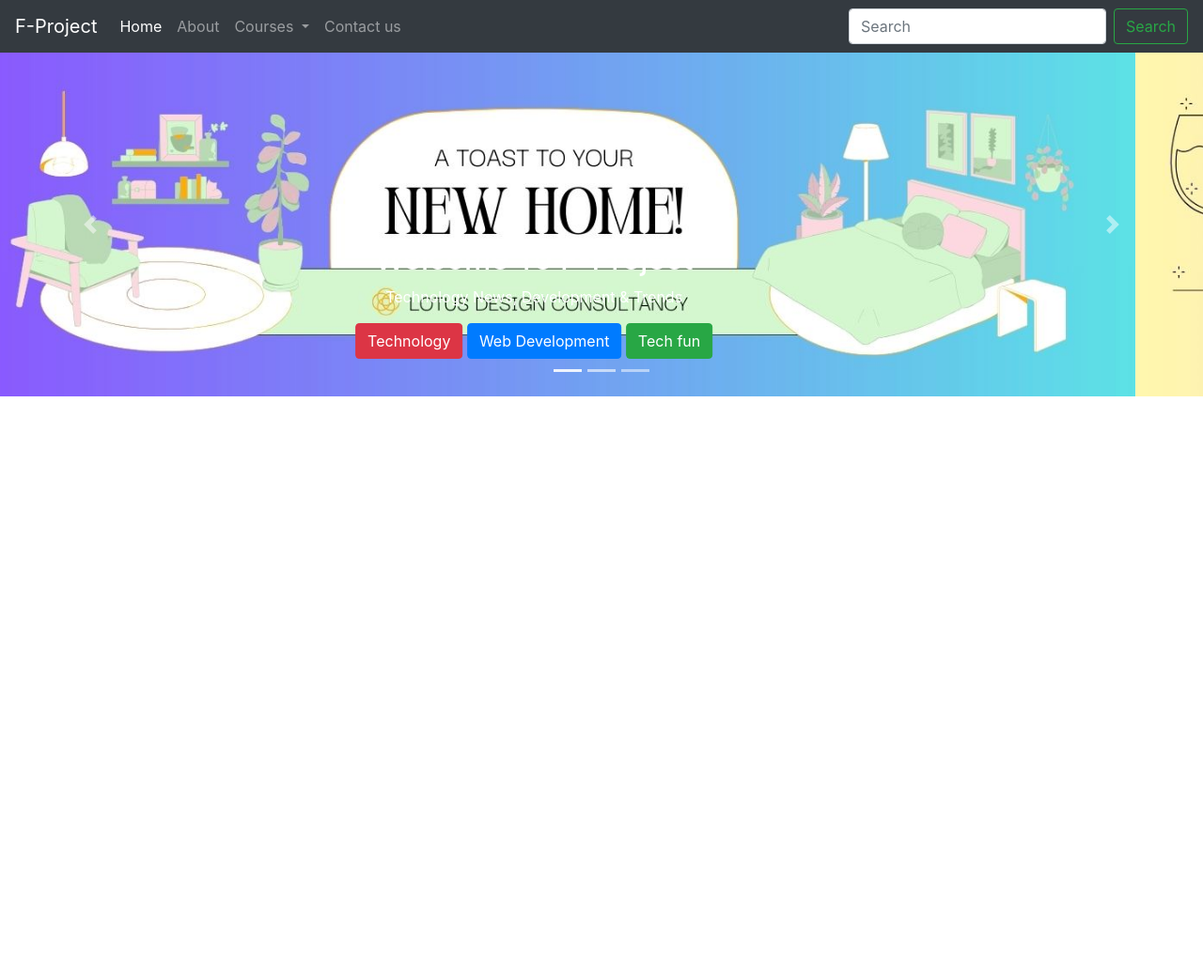
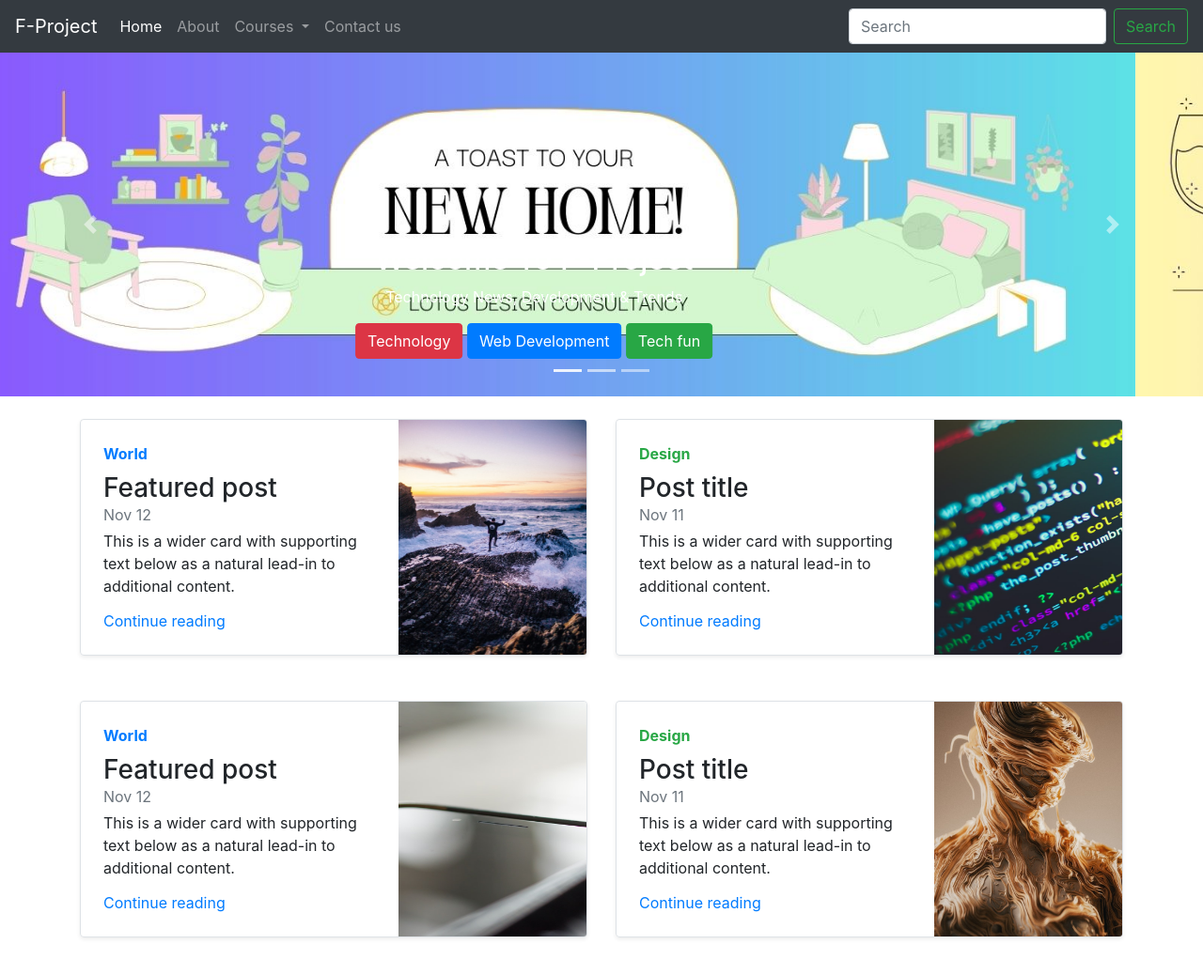
Before and after one commit to adilsts/BootstrapProject, a plain HTML site: page index.html in a window 1280 px wide. Shown: the whole page at 94% size. Before the commit the page ends 800 px from the top, so only its background shows below. Drawn offline with nearby package versions, Linux system fonts and the light colour scheme.

Commit message:
Added Feature in our project

```diff
--- a/index.html
+++ b/index.html
@@ -99,6 +99,76 @@
           <span class="sr-only">Next</span>
         </button>
       </div>
+<div class="container my-4">
+      <div class="row mb-2">
+        <div class="col-md-6">
+          <div class="row no-gutters border rounded overflow-hidden flex-md-row mb-4 shadow-sm h-md-250 position-relative">
+            <div class="col p-4 d-flex flex-column position-static">
+              <strong class="d-inline-block mb-2 text-primary">World</strong>
+              <h3 class="mb-0">Featured post</h3>
+              <div class="mb-1 text-muted">Nov 12</div>
+              <p class="card-text mb-auto">This is a wider card with supporting text below as a natural lead-in to additional content.</p>
+              <a href="#" class="stretched-link">Continue reading</a>
+            </div>
+            <div class="col-auto d-none d-lg-block">
+              <img src="thumb1.jpg" class="bd-placeholder-img" width="200" height="250">
+
+            </div>
+          </div>
+        </div>
+        <div class="col-md-6">
+          <div class="row no-gutters border rounded overflow-hidden flex-md-row mb-4 shadow-sm h-md-250 position-relative">
+            <div class="col p-4 d-flex flex-column position-static">
+              <strong class="d-inline-block mb-2 text-success">Design</strong>
+              <h3 class="mb-0">Post title</h3>
+              <div class="mb-1 text-muted">Nov 11</div>
+              <p class="mb-auto">This is a wider card with supporting text below as a natural lead-in to additional content.</p>
+              <a href="#" class="stretched-link">Continue reading</a>
+            </div>
+            <div class="col-auto d-none d-lg-block">
+              <img src="thumb2.jpg" class="bd-placeholder-img" width="200" height="250">
+
+
+            </div>
+          </div>
+        </div>
+      </div>
+    </div>
+    <div class="container my-4">
+      <div class="row mb-2">
+        <div class="col-md-6">
+          <div class="row no-gutters border rounded overflow-hidden flex-md-row mb-4 shadow-sm h-md-250 position-relative">
+            <div class="col p-4 d-flex flex-column position-static">
+              <strong class="d-inline-block mb-2 text-primary">World</strong>
+              <h3 class="mb-0">Featured post</h3>
+              <div class="mb-1 text-muted">Nov 12</div>
+              <p class="card-text mb-auto">This is a wider card with supporting text below as a natural lead-in to additional content.</p>
+              <a href="#" class="stretched-link">Continue reading</a>
+            </div>
+            <div class="col-auto d-none d-lg-block">
+              <img src="thumb3.jpg" class="bd-placeholder-img" width="200" height="250">
+
+            </div>
+          </div>
+        </div>
+        <div class="col-md-6">
+          <div class="row no-gutters border rounded overflow-hidden flex-md-row mb-4 shadow-sm h-md-250 position-relative">
+            <div class="col p-4 d-flex flex-column position-static">
+              <strong class="d-inline-block mb-2 text-success">Design</strong>
+              <h3 class="mb-0">Post title</h3>
+              <div class="mb-1 text-muted">Nov 11</div>
+              <p class="mb-auto">This is a wider card with supporting text below as a natural lead-in to additional content.</p>
+              <a href="#" class="stretched-link">Continue reading</a>
+            </div>
+            <div class="col-auto d-none d-lg-block">
+              <img src="thumb4.jpg" class="bd-placeholder-img" width="200" height="250">
+
+
+            </div>
+          </div>
+        </div>
+      </div>
+    </div>
     <!-- Optional JavaScript; choose one of the two! -->
 
     <!-- Option 1: jQuery and Bootstrap Bundle (includes Popper) -->
```
Also changed, not shown: about-1.jpg (added), about-2.jpg (added), about-3.jpg (added), bootstrap-logo-png-open-2000.png (added), photo-1503437313881-503a91226402.jpg (added), thumb1.jpg (added), thumb2.jpg (added), thumb3.jpg (added), thumb4.jpg (added).
